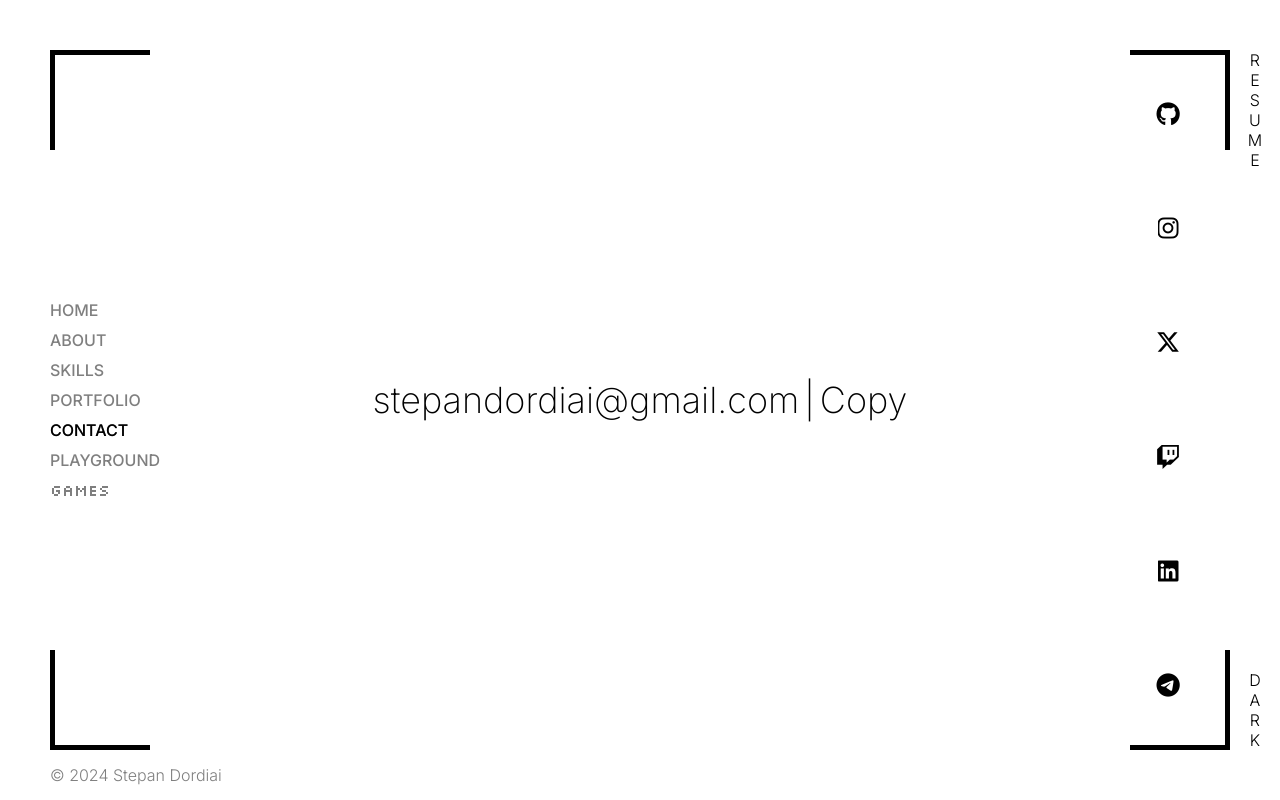
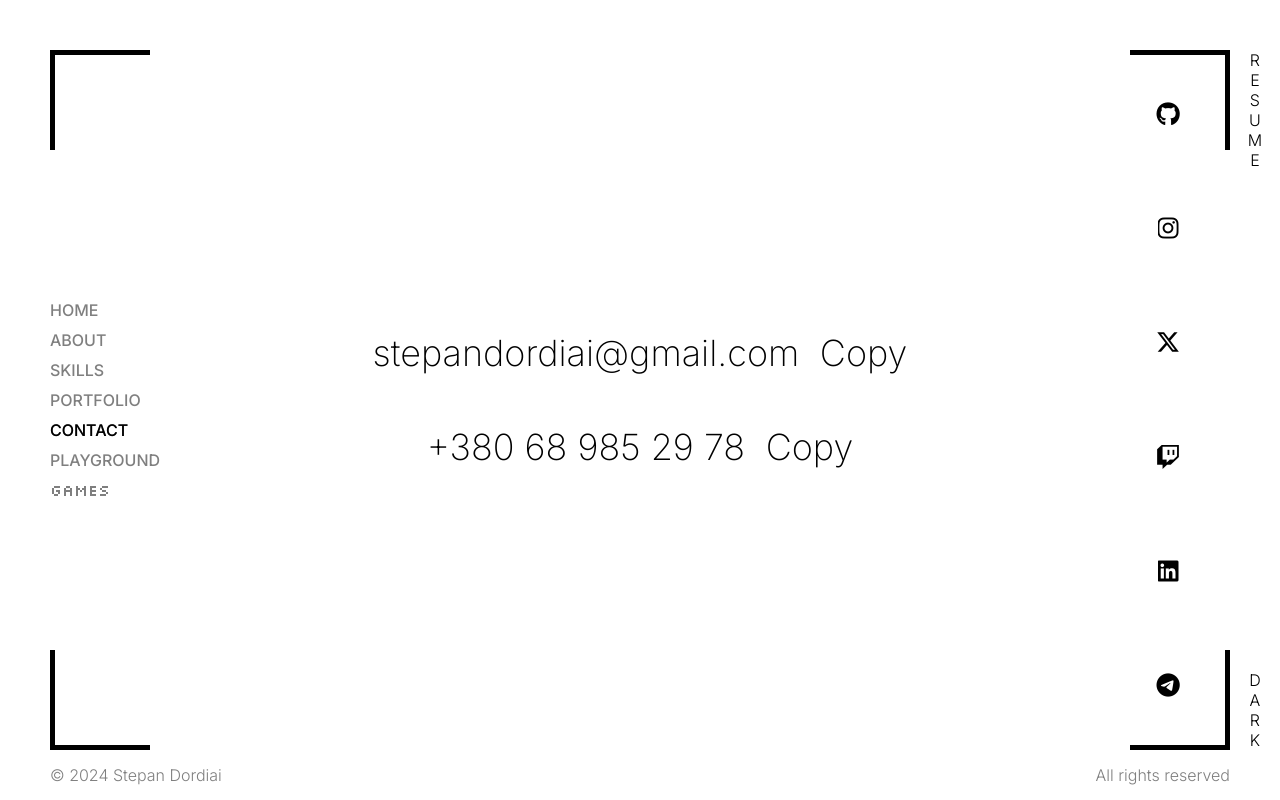
Before and after one commit to heeeyooo/stepan-dordiai, a React (Vite) app in the folder frontend/: page /contact in a window 1280 px wide. Built offline with nearby package versions, Linux system fonts and the light colour scheme.

Commit message:
v3.9.0 Added new animation for text lines

```diff
--- a/frontend/src/components/footer/Footer.css
+++ b/frontend/src/components/footer/Footer.css
@@ -4,7 +4,7 @@
     bottom: -50px;
     left: 50px;
     display: flex;
-    justify-content: flex-start;
+    justify-content: space-between;
     align-items: center;
     height: 50px;
     backdrop-filter: blur(5px);
@@ -19,7 +19,8 @@
     }
 }
 
-.copyright {
+.copyright,
+.privacy {
     font-size: clamp(12px, 1.5vw, 16px);
     font-weight: 300;
     color: var(--semi-transparent-50);
--- a/frontend/src/components/footer/Footer.jsx
+++ b/frontend/src/components/footer/Footer.jsx
@@ -4,6 +4,7 @@ function Footer() {
     return (
         <footer className="footer">
             <p className="copyright">&copy; 2024 Stepan Dordiai</p>
+            <p className="privacy">All rights reserved</p>
         </footer>
     );
 }
--- a/frontend/src/pages/about/About.css
+++ b/frontend/src/pages/about/About.css
@@ -8,13 +8,20 @@
     color: var(--color);
     font-size: clamp(16px, 2vw, 20px);
     font-weight: 300;
-    opacity: 0;
-    animation: reveal 1s forwards;
 }
 
-@keyframes reveal {
+.text-line-container {
+    overflow: hidden;
+}
+
+.text-line-container span {
+    display: block;
+    transform: translateY(100%);
+}
+
+@keyframes revealTextLine {
     to {
-        opacity: 1;
+        transform: translateY(0);
     }
 }
 
--- a/frontend/src/pages/about/About.jsx
+++ b/frontend/src/pages/about/About.jsx
@@ -1,19 +1,38 @@
+import { useEffect } from "react";
 import "./About.css";
-import { useEffect } from "react";
+import AnimateElements from "../../utils/AnimateElements";
 
 function About() {
     useEffect(() => {
         document.title = "Stepan Dordiai | About";
     }, []);
+
+    AnimateElements(".text-line-container span", "revealTextLine 1s forwards");
+
     return (
-        <p className="about">
-            Self-taught Web developer with more than 1 year of diverse
-            experience in designing and building responsive web pages and
-            applications.
-            <br />
-            Constantly seeking for new challenges and opportunities that will
-            expand my skill set
-        </p>
+        <div className="about">
+            <div className="text-line-container">
+                <span>Self-taught Web developer</span>
+            </div>
+            <div className="text-line-container">
+                <span>with more than 1 year of diverse experience</span>
+            </div>
+            <div className="text-line-container">
+                <span>in designing and building</span>
+            </div>
+            <div className="text-line-container">
+                <span>responsive web pages and applications.</span>
+            </div>
+            <div className="text-line-container">
+                <span>Constantly seeking for</span>
+            </div>
+            <div className="text-line-container">
+                <span>new challenges and opportunities</span>
+            </div>
+            <div className="text-line-container">
+                <span>that will expand my skill set</span>
+            </div>
+        </div>
     );
 }
 
--- a/frontend/src/pages/contact/Contact.css
+++ b/frontend/src/pages/contact/Contact.css
@@ -1,22 +1,48 @@
-.email-container {
+.mail-tel-container {
     position: fixed;
     top: 50%;
     left: 50%;
     transform: translate(-50%, -50%);
     display: flex;
+    flex-direction: column;
+    justify-content: center;
+    align-items: center;
+    row-gap: 50px;
+    z-index: 1;
+}
+
+.mail-tel-container span {
+    font-size: clamp(20px, 3vw, 36px);
+    font-weight: 200;
+    color: var(--color);
+}
+
+.text-line-container {
+    overflow: hidden;
+}
+
+.text-line-container div {
+    transform: translateY(100%);
+}
+
+@keyframes revealTextLine {
+    to {
+        transform: translateY(0);
+    }
+}
+
+.mail-container,
+.tel-container {
+    display: flex;
     justify-content: center;
     align-items: center;
     column-gap: 5px;
-    opacity: 0;
-    font-size: clamp(20px, 3vw, 36px);
-    font-weight: 200;
-    color: var(--color);
-    z-index: 1;
-    animation: reveal 1s forwards;
 }
 
-.email-input,
-.email-copy-btn {
+.mail-link,
+.tel-link,
+.mail-copy-btn,
+.tel-copy-btn {
     font-size: clamp(20px, 3vw, 36px);
     color: var(--color);
     font-weight: 200;
@@ -40,34 +66,6 @@
     overflow: hidden;
 }
 
-/* .socials-list li:nth-child(1) {
-    animation: revealSocialIcon 1s forwards;
-}
-
-.socials-list li:nth-child(2) {
-    animation: revealSocialIcon 1s 0.1s forwards;
-}
-
-.socials-list li:nth-child(3) {
-    animation: revealSocialIcon 1s 0.2s forwards;
-}
-
-.socials-list li:nth-child(4) {
-    animation: revealSocialIcon 1s 0.3s forwards;
-}
-
-.socials-list li:nth-child(5) {
-    animation: revealSocialIcon 1s 0.4s forwards;
-}
-
-.socials-list li:nth-child(6) {
-    animation: revealSocialIcon 1s 0.5s forwards;
-}
-
-.socials-list li:nth-child(7) {
-    animation: revealSocialIcon 1s 0.6s forwards;
-} */
-
 .socials-list a {
     font-size: clamp(20px, 3vw, 24px);
     color: var(--color);
@@ -77,12 +75,6 @@
 @keyframes revealSocialIcon {
     to {
         grid-template-columns: 1fr;
-    }
-}
-
-@keyframes reveal {
-    to {
-        opacity: 1;
     }
 }
 
--- a/frontend/src/pages/contact/Contact.jsx
+++ b/frontend/src/pages/contact/Contact.jsx
@@ -8,41 +8,86 @@ function Contact() {
         document.title = "Stepan Dordiai | Contact";
     }, []);
 
-    function copyEmail() {
-        const emailInput = document.querySelector(".email-input");
-        const emailValue = emailInput.value;
+    function copyMail() {
+        const mailLink = document.querySelector(".mail-link");
+        const mailContent = mailLink.textContent;
         //
-        navigator.clipboard.writeText(emailValue);
+        navigator.clipboard.writeText(mailContent);
         //
-        document.querySelector(".email-copy-btn").innerHTML = "Copied";
+        document.querySelector(".mail-copy-btn").innerHTML = "Copied";
         setTimeout(() => {
-            document.querySelector(".email-copy-btn").innerHTML = "Copy";
+            document.querySelector(".mail-copy-btn").innerHTML = "Copy";
+        }, 3000);
+    }
+
+    function copyTel() {
+        const telLink = document.querySelector(".tel-link");
+        const telContent = telLink.textContent;
+        //
+        navigator.clipboard.writeText(telContent);
+        //
+        document.querySelector(".mail-copy-btn").innerHTML = "Copied";
+        setTimeout(() => {
+            document.querySelector(".mail-copy-btn").innerHTML = "Copy";
         }, 3000);
     }
 
     AnimateElements(".socials-list li", "revealSocialIcon 1s forwards");
 
+    AnimateElements(".text-line-container div", "revealTextLine 1s forwards");
+
     return (
         <>
-            <div className="email-container">
-                <form action="mailto:stepandordiai@gmail.com">
-                    <input
+            <div className="mail-tel-container">
+                <div className="text-line-container">
+                    <div>
+                        <div className="mail-container">
+                            <a
                                 onMouseEnter={() => makeCursorActive("Email")}
                                 onMouseLeave={makeCursorNormal}
-                        className="email-input"
-                        type="submit"
-                        value="stepandordiai@gmail.com"
-                    />
-                </form>
+                                className="mail-link"
+                                href="mailto:stepandordiai@gmail.com"
+                            >
+                                stepandordiai@gmail.com
+                            </a>
                             <span>|</span>
                             <button
-                    className="email-copy-btn"
+                                className="mail-copy-btn"
                                 onMouseEnter={() => makeCursorActive("Copy")}
                                 onMouseLeave={makeCursorNormal}
-                    onClick={copyEmail}
+                                onClick={copyMail}
                             >
                                 Copy
                             </button>
+                        </div>
+                    </div>
+                </div>
+
+                <div className="text-line-container">
+                    <div>
+                        <div className="tel-container">
+                            <a
+                                href="tel:+380689852978"
+                                onMouseEnter={() =>
+                                    makeCursorActive("Phone number")
+                                }
+                                onMouseLeave={makeCursorNormal}
+                                className="tel-link"
+                            >
+                                +380 68 985 29 78
+                            </a>
+                            <span>|</span>
+                            <button
+                                className="tel-copy-btn"
+                                onMouseEnter={() => makeCursorActive("Copy")}
+                                onMouseLeave={makeCursorNormal}
+                                onClick={copyTel}
+                            >
+                                Copy
+                            </button>
+                        </div>
+                    </div>
+                </div>
             </div>
             <ul className="socials-list">
                 <li>
--- a/frontend/src/pages/home/Home.css
+++ b/frontend/src/pages/home/Home.css
@@ -3,14 +3,20 @@
     right: 100px;
     bottom: 100px;
     text-align: right;
-    opacity: 0;
     z-index: 1;
-    animation: reveal 1s forwards;
 }
 
-@keyframes reveal {
+.text-line-container {
+    overflow: hidden;
+}
+
+.text-line-container div {
+    transform: translateY(100%);
+}
+
+@keyframes revealTextLine {
     to {
-        opacity: 1;
+        transform: translateY(0);
     }
 }
 
@@ -18,12 +24,14 @@
     font-size: clamp(18px, 3vw, 36px);
     font-weight: 100;
     color: var(--color);
+    overflow: hidden;
 }
 
 .home-container__title-name {
     font-size: clamp(32px, 5vw, 64px);
     font-weight: 300;
     color: var(--color);
+    overflow: hidden;
 }
 
 @media screen and (width < 1000px) {
--- a/frontend/src/pages/home/Home.jsx
+++ b/frontend/src/pages/home/Home.jsx
@@ -1,14 +1,30 @@
+import { useEffect } from "react";
 import "./Home.css";
-import { useEffect } from "react";
+import AnimateElements from "../../utils/AnimateElements";
 
 function Home() {
     useEffect(() => {
         document.title = "Stepan Dordiai | Home";
     }, []);
+
+    AnimateElements(".text-line-container div", "revealTextLine 1s forwards");
+
     return (
         <div className="home-container">
-            <h2 className="home-container__title">Front-end developer</h2>
-            <h1 className="home-container__title-name">STEPAN DORDIAI</h1>
+            <div className="text-line-container">
+                <div>
+                    <h2 className="home-container__title">
+                        Front-end developer
+                    </h2>
+                </div>
+            </div>
+            <div className="text-line-container">
+                <div>
+                    <h1 className="home-container__title-name">
+                        STEPAN DORDIAI
+                    </h1>
+                </div>
+            </div>
         </div>
     );
 }
```
Lines whose indentation alone changed are shown as unchanged.
